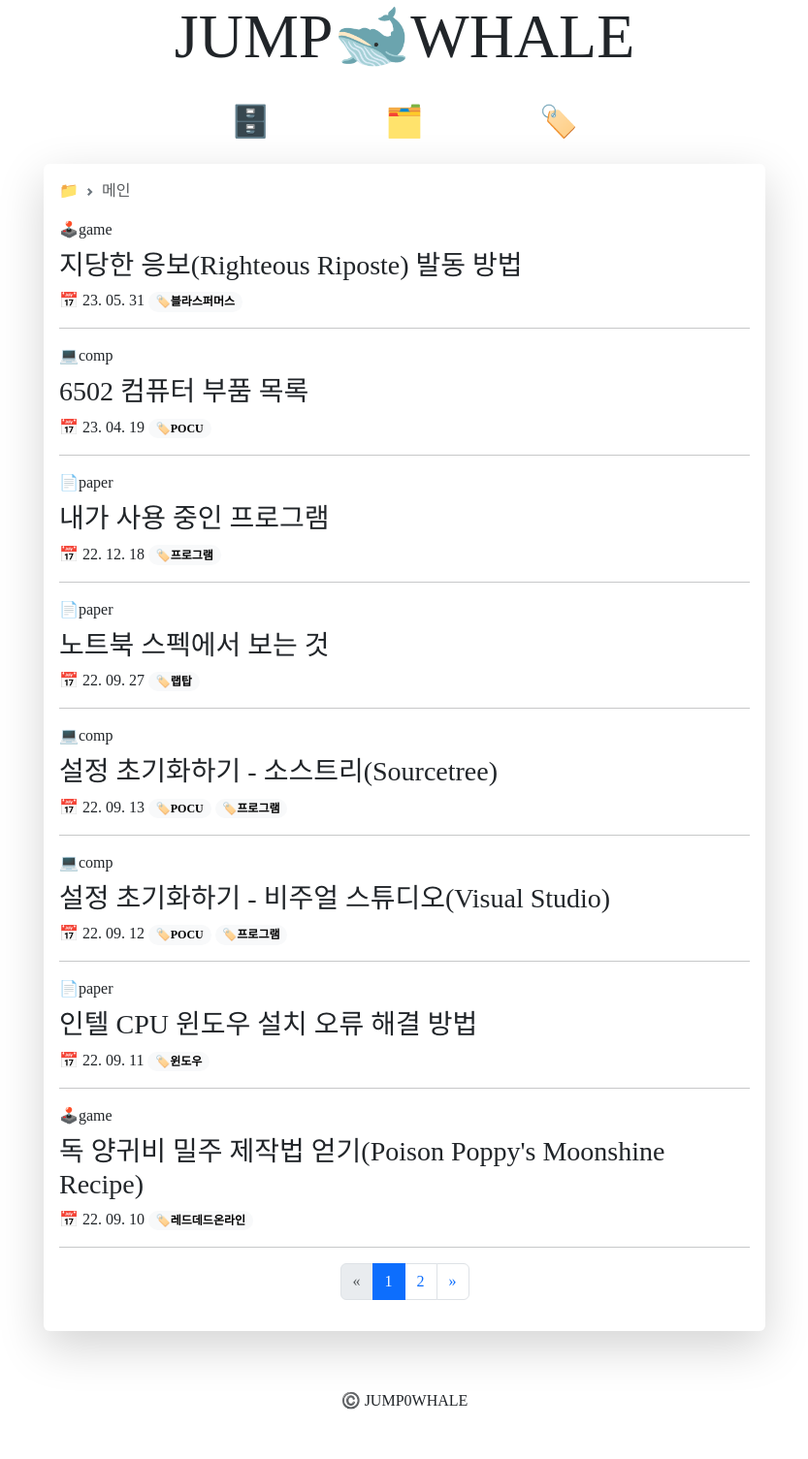
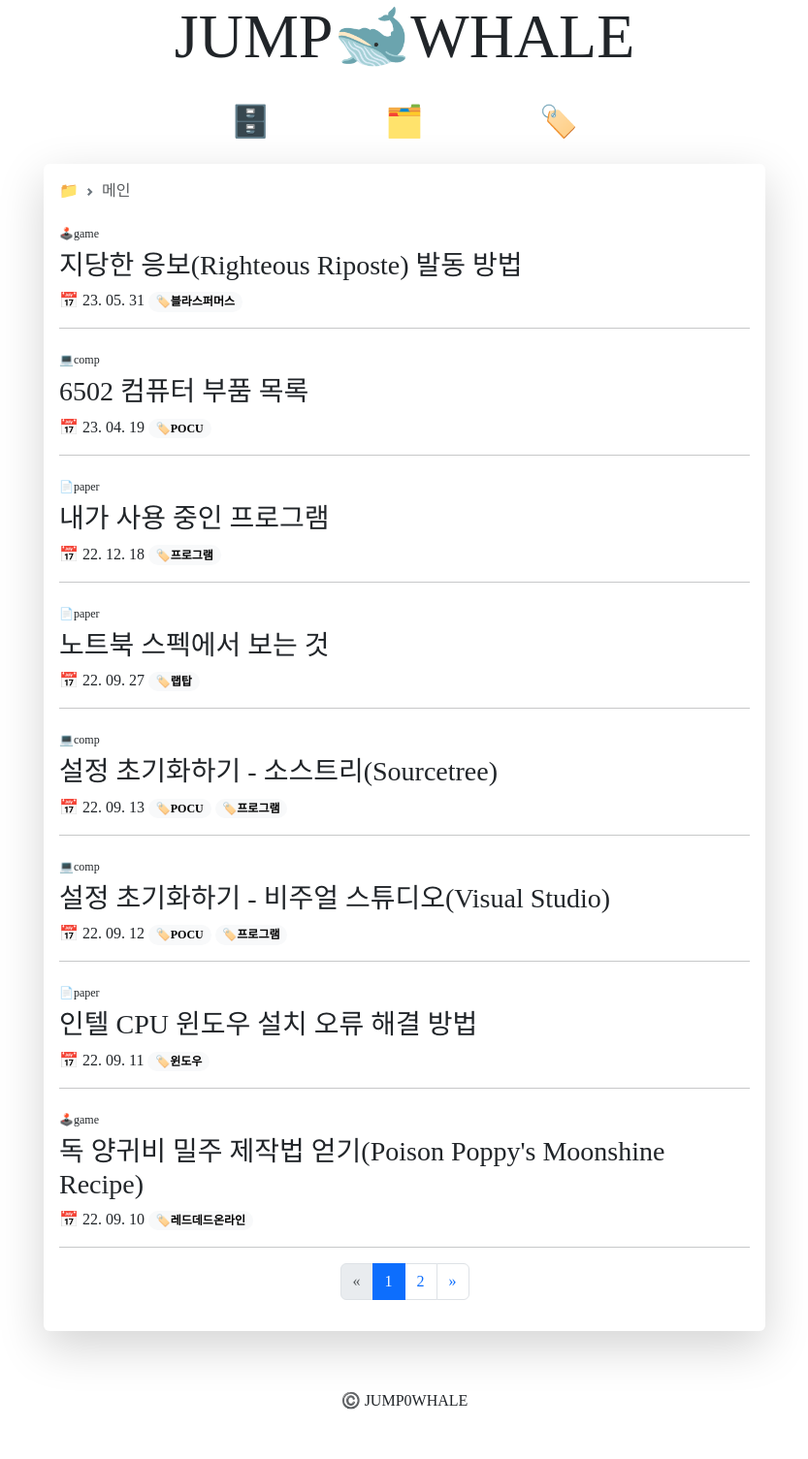
Before and after one commit to jump0whale/jump0whale.github.io, a Jekyll site: the page built from index.html, in a window 1280 px wide. Shown: the whole page at 97% size, without its empty margins (223-1056 px from the left). Built offline with Jekyll 4.4.1, drawn with Linux system fonts in a browser that asks for light colours; some web fonts are replaced; the list of posts is cut into pages by our own code.

Commit message:
카테고리 크기 조정

```diff
--- a/_layouts/home.html
+++ b/_layouts/home.html
@@ -12,6 +12,7 @@ layout: default
 {% for post in paginator.posts %}
 
 <div class="mb-2">
+	<sub>
 	{% case post.categories[0] %}
 	{% when 'paper' %}
 	<a href="{{ post.categories }}" class="link-dark">📄{{ post.categories }}</a>
@@ -24,6 +25,7 @@ layout: default
 	{% else %}
 	⚠️ Debug.Fail("unknown type")
 	{% endcase %}
+	</sub>
 </div>
 
 <h3><a href="{{ post.url }}" class="link-dark">{{ post.title }}</a></h3>
```
